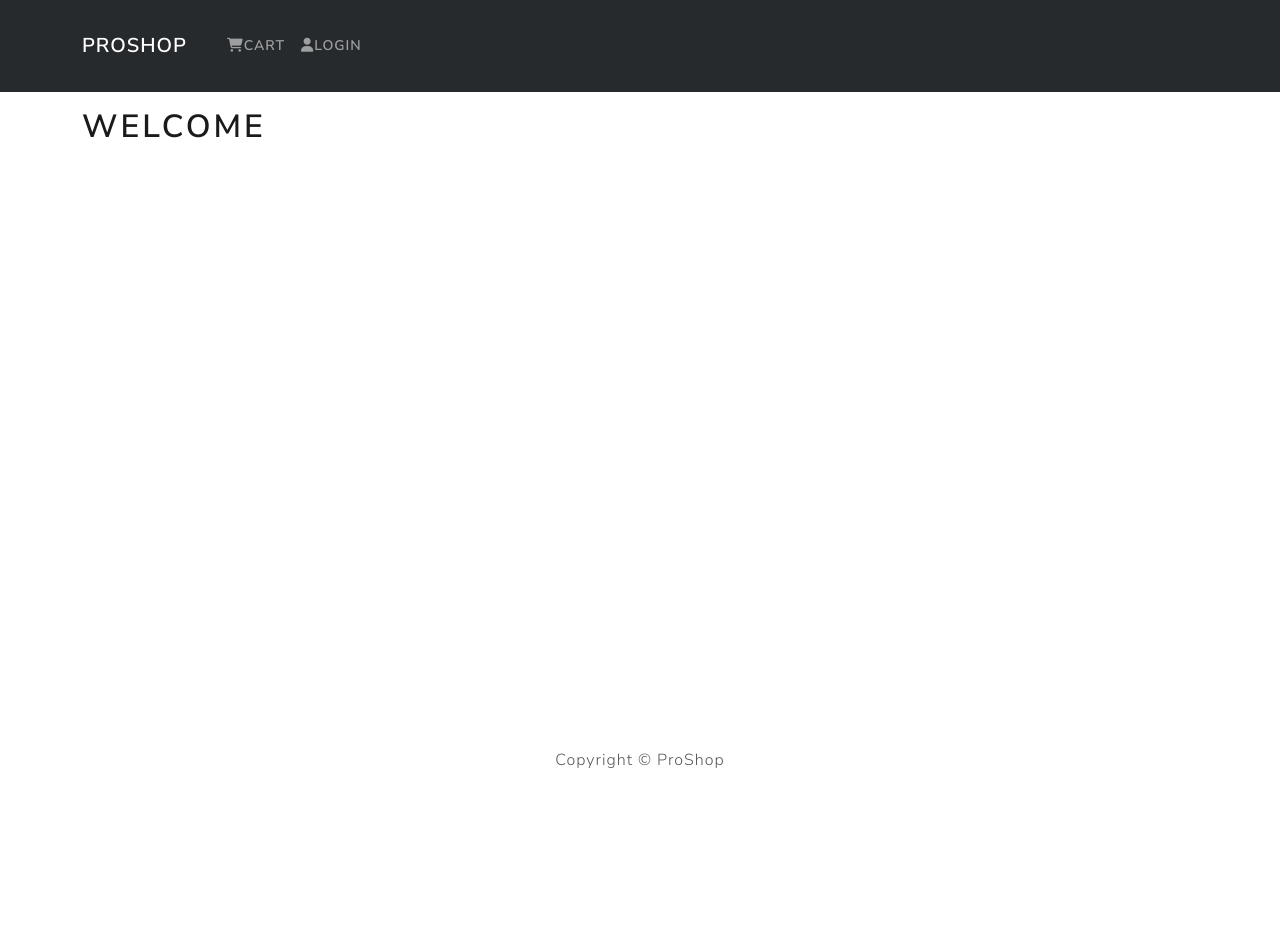
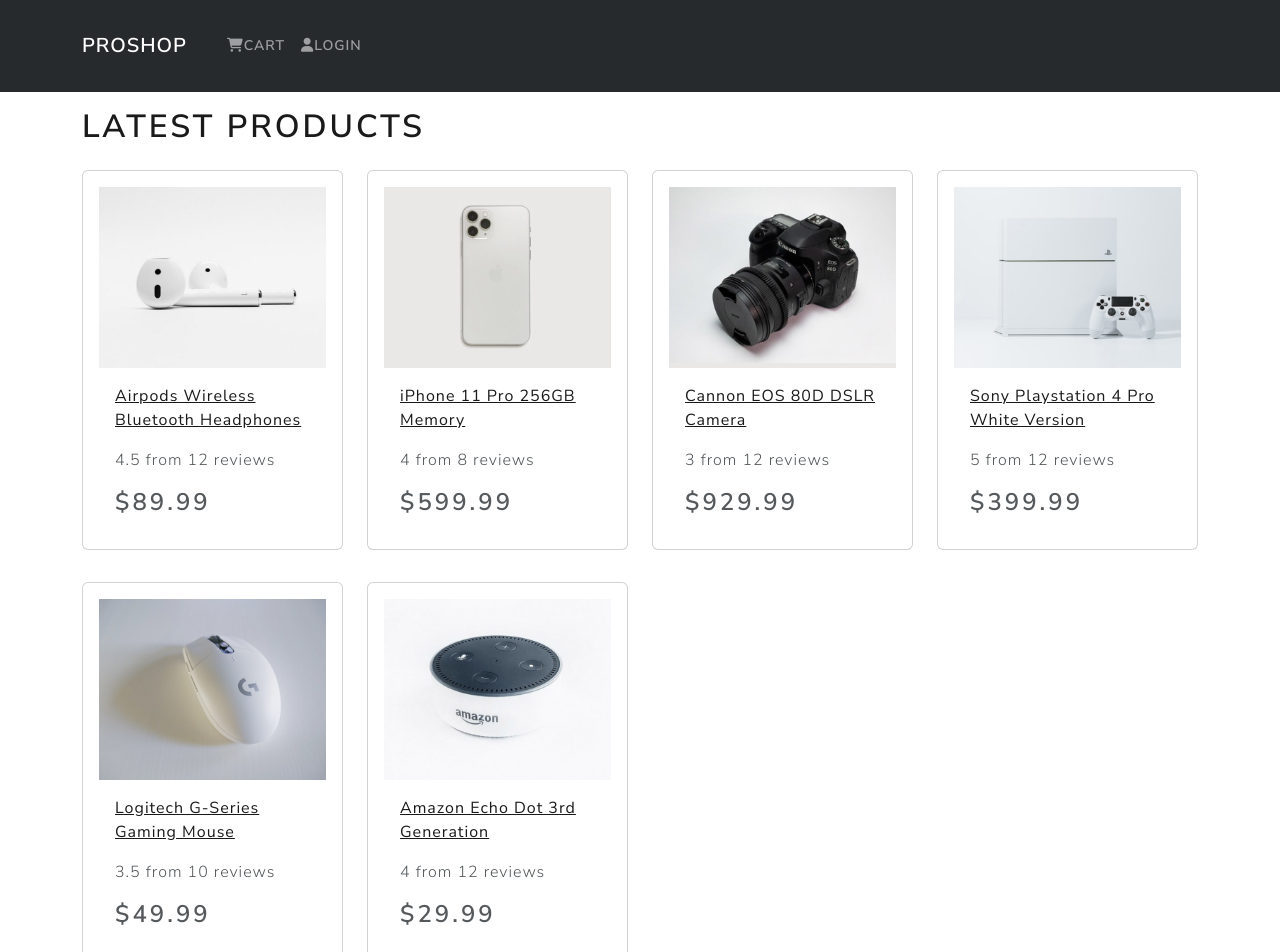
Before and after one commit to rolandpakai/proshop_django, a React (Create React App) app in the folder frontend/: page / in a window 1280 px wide. Shown: the top 952 px of the page. Before the commit the page ends 800 px from the top, so only its background shows below. Built offline with nearby package versions, Linux system fonts and the light colour scheme.

Commit message:
HomeScreen Product Listing

```diff
--- a/frontend/src/App.js
+++ b/frontend/src/App.js
@@ -1,6 +1,7 @@
+import { Container } from 'react-bootstrap';
 import Header from './components/Header';
 import Footer from './components/Footer';
-import { Container } from 'react-bootstrap';
+import HomeScreen from './screens/HomeScreen';
 
 function App() {
   return (
@@ -8,7 +9,7 @@
       <Header />
         <main className='py-3'>
           <Container>
-            <h1>Welcome</h1>
+            <HomeScreen />
           </Container>
         </main>
       <Footer />
--- /dev/null
+++ b/frontend/src/components/Product.js
@@ -0,0 +1,27 @@
+import React from 'react';
+import { Card } from 'react-bootstrap';
+
+export default function Product({ product }) {
+  return (
+    <Card className="my-3 p-3 rounded">
+      <a href={`/product/${product._id}`}>
+        <Card.Img src={product.image} />
+      </a>
+      <Card.Body>
+        <a href={`/product/${product._id}`}>
+          <Card.Title as="div">
+            <strong>{product.name}</strong>
+          </Card.Title>
+        </a>
+        <Card.Text as="div">
+          <div className="my-3">
+            {product.rating} from {product.numReviews} reviews
+          </div>
+        </Card.Text>
+        <Card.Text as="h3">
+          ${product.price}
+        </Card.Text>
+      </Card.Body>
+    </Card>
+  )
+}
--- /dev/null
+++ b/frontend/src/products.js
@@ -0,0 +1,83 @@
+const products = [
+  {
+    '_id': '1',
+    'name': 'Airpods Wireless Bluetooth Headphones',
+    'image': '/images/airpods.jpg',
+    'description':
+      'Bluetooth technology lets you connect it with compatible devices wirelessly High-quality AAC audio offers immersive listening experience Built-in microphone allows you to take calls while working',
+    'brand': 'Apple',
+    'category': 'Electronics',
+    'price': 89.99,
+    'countInStock': 10,
+    'rating': 4.5,
+    'numReviews': 12,
+  },
+  {
+    '_id': '2',
+    'name': 'iPhone 11 Pro 256GB Memory',
+    'image': '/images/phone.jpg',
+    'description':
+      'Introducing the iPhone 11 Pro. A transformative triple-camera system that adds tons of capability without complexity. An unprecedented leap in battery life',
+    'brand': 'Apple',
+    'category': 'Electronics',
+    'price': 599.99,
+    'countInStock': 7,
+    'rating': 4.0,
+    'numReviews': 8,
+  },
+  {
+    '_id': '3',
+    'name': 'Cannon EOS 80D DSLR Camera',
+    'image': '/images/camera.jpg',
+    'description':
+      'Characterized by versatile imaging specs, the Canon EOS 80D further clarifies itself using a pair of robust focusing systems and an intuitive design',
+    'brand': 'Cannon',
+    'category': 'Electronics',
+    'price': 929.99,
+    'countInStock': 5,
+    'rating': 3,
+    'numReviews': 12,
+  },
+  {
+    '_id': '4',
+    'name': 'Sony Playstation 4 Pro White Version',
+    'image': '/images/playstation.jpg',
+    'description':
+      'The ultimate home entertainment center starts with PlayStation. Whether you are into gaming, HD movies, television, music',
+    'brand': 'Sony',
+    'category': 'Electronics',
+    'price': 399.99,
+    'countInStock': 11,
+    'rating': 5,
+    'numReviews': 12,
+  },
+  {
+    '_id': '5',
+    'name': 'Logitech G-Series Gaming Mouse',
+    'image': '/images/mouse.jpg',
+    'description':
+      'Get a better handle on your games with this Logitech LIGHTSYNC gaming mouse. The six programmable buttons allow customization for a smooth playing experience',
+    'brand': 'Logitech',
+    'category': 'Electronics',
+    'price': 49.99,
+    'countInStock': 7,
+    'rating': 3.5,
+    'numReviews': 10,
+  },
+  {
+    '_id': '6',
+    'name': 'Amazon Echo Dot 3rd Generation',
+    'image': '/images/alexa.jpg',
+    'description':
+      'Meet Echo Dot - Our most popular smart speaker with a fabric design. It is our most compact smart speaker that fits perfectly into small space',
+    'brand': 'Amazon',
+    'category': 'Electronics',
+    'price': 29.99,
+    'countInStock': 0,
+    'rating': 4,
+    'numReviews': 12,
+  },
+]
+
+
+export default products
--- /dev/null
+++ b/frontend/src/screens/HomeScreen.js
@@ -0,0 +1,19 @@
+import React from 'react';
+import { Row, Col } from 'react-bootstrap';
+import Product from '../components/Product';
+import products from '../products';
+
+export default function HomeScreen() {
+  return (
+    <div>
+      <h1>Latest Products</h1>
+      <Row>
+        {products.map(product => (
+          <Col key={product._id} sm={12} md={6} lg={4} xl={3}>
+            <Product product={product} />
+          </Col>
+        ))}
+      </Row>
+    </div>
+  )
+}
```
